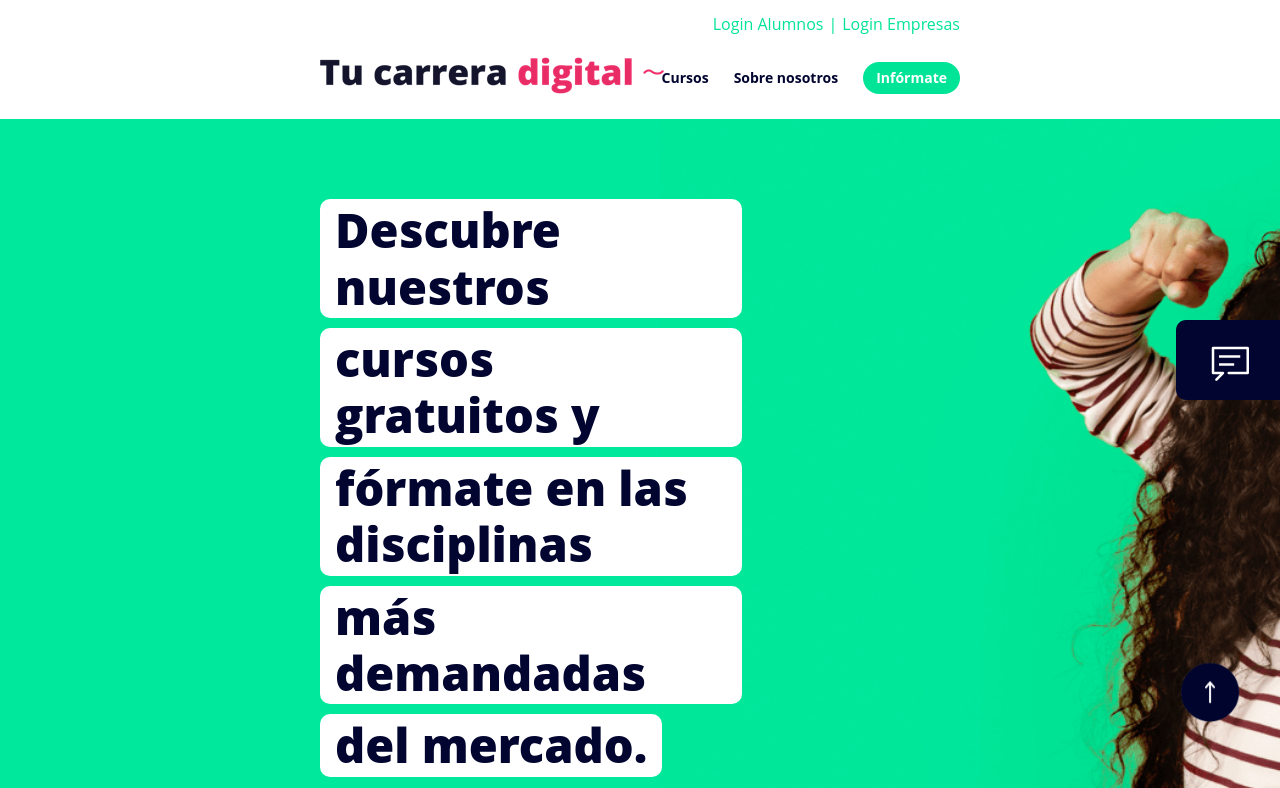
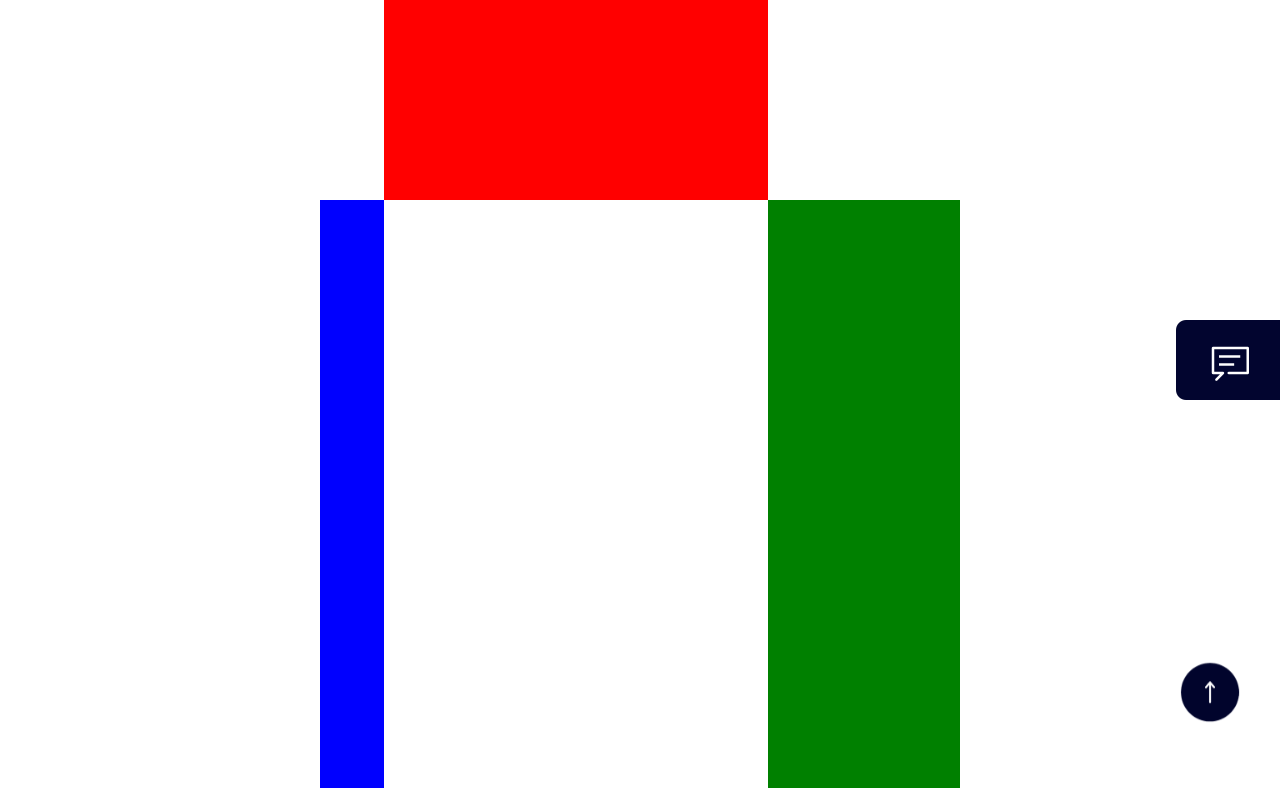
Before and after one commit to JosemanuelBS/FULLSTACK, a plain HTML site: page ProyectoInicio/index.html in a window 1280 px wide. Shown: the top 788 px of the page. Drawn offline with Linux system fonts and the light colour scheme; a web font is replaced by a local one.

Commit message:
Clase 2023/05/12

```diff
--- a/ProyectoInicio/index.html
+++ b/ProyectoInicio/index.html
@@ -23,11 +23,11 @@
 
 <body>
 
-    <!-- <section class="EjercicioGrid contenedor">
+    <section class="EjercicioGrid contenedor">
         <div class="Hijo1"></div>
         <div class="Hijo2"></div>
         <div class="Hijo3"></div>
-    </section> -->
+    </section>
 
     <!-- <div class="EjercicioFlex">
         <a href="">ENLACE1</a>
```
